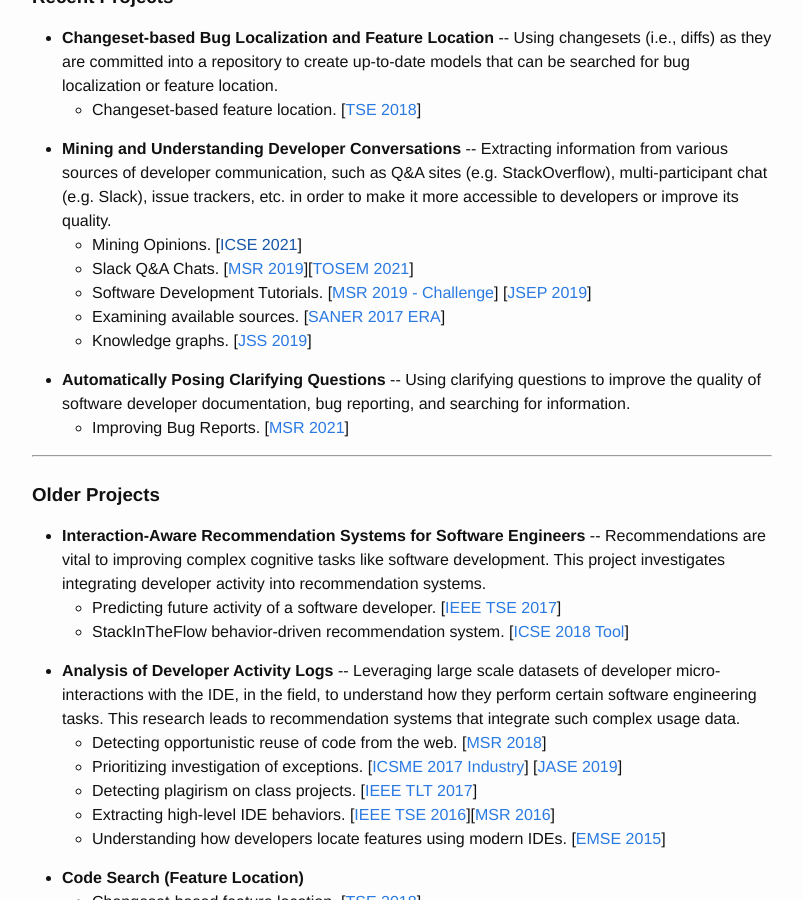
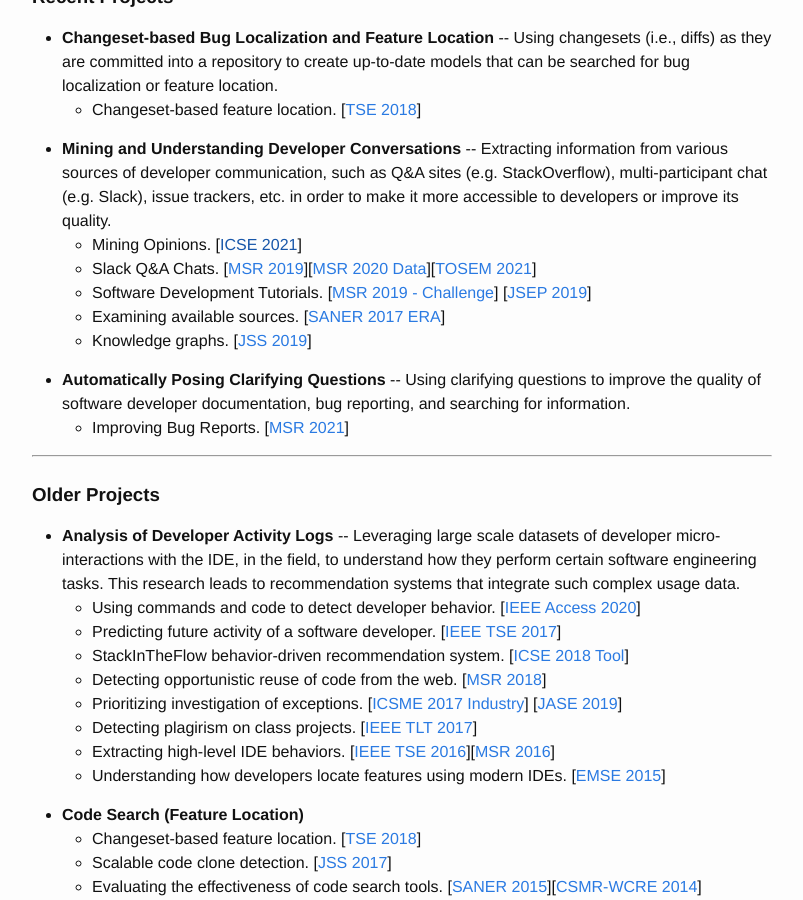
Before and after one commit to vcu-swim-lab/vcu-swim-lab.github.io, a Jekyll site: the page built from index.html, in a window 1280 px wide and 900 px high, scrolled down 865 px. Shown: the whole window, without its empty margins (238-1041 px from the left). Built offline with Jekyll 4.4.1, drawn with Linux system fonts in a browser that asks for light colours.

Commit message:
changes may 2021

```diff
--- a/index.html
+++ b/index.html
@@ -87,14 +87,11 @@ title: Software Improvement Lab @ VCU
       <h3><b>Older Projects</b></h3>
       <ul>
 
-        <li><b>Interaction-Aware Recommendation Systems for Software Engineers</b> -- Recommendations are vital to improving complex cognitive tasks like software development. This project investigates integrating developer activity into recommendation systems.</li>
+        <li><b>Analysis of Developer Activity Logs</b> -- Leveraging large scale datasets of developer micro-interactions with the IDE, in the field, to understand how they perform certain software engineering tasks. This research leads to recommendation systems that integrate such complex usage data.</li>
           <ul>
+            <li>Using commands and code to detect developer behavior. [<a href="https://ieeexplore.ieee.org/abstract/document/9268948">IEEE Access 2020</a>]</li>
             <li>Predicting future activity of a software developer. [<a href="https://doi.org/10.1109/TSE.2017.2748134">IEEE TSE 2017</a>]</li>
             <li>StackInTheFlow behavior-driven recommendation system. [<a href="http://damevski.github.io/files/greco_icse18_preprint.pdf">ICSE 2018 Tool</a>]
-          </ul>
-
-        <li><b>Analysis of Developer Activity Logs</b> -- Leveraging large scale datasets of developer micro-interactions with the IDE, in the field, to understand how they perform certain software engineering tasks. This research leads to recommendation systems that integrate such complex usage data.</li>
-          <ul>
             <li>Detecting opportunistic reuse of code from the web. [<a href="http://damevski.github.io/files/ciborowska_msr18_preprint.pdf">MSR 2018</a>]
             <li>Prioritizing investigation of exceptions. [<a href="https://doi.org/10.1109/ICSME.2017.62">ICSME 2017 Industry</a>] [<a href="http://damevski.github.io/files/nhdp_jase19_preprint.pdf">JASE 2019</a>]</li>
             <li>Detecting plagirism on class projects. [<a href="http://dx.doi.org/10.1109/TLT.2017.2720171">IEEE TLT 2017</a>]</li>
```
Also changed, not shown: other parts of index.html (+1 -1 lines).
